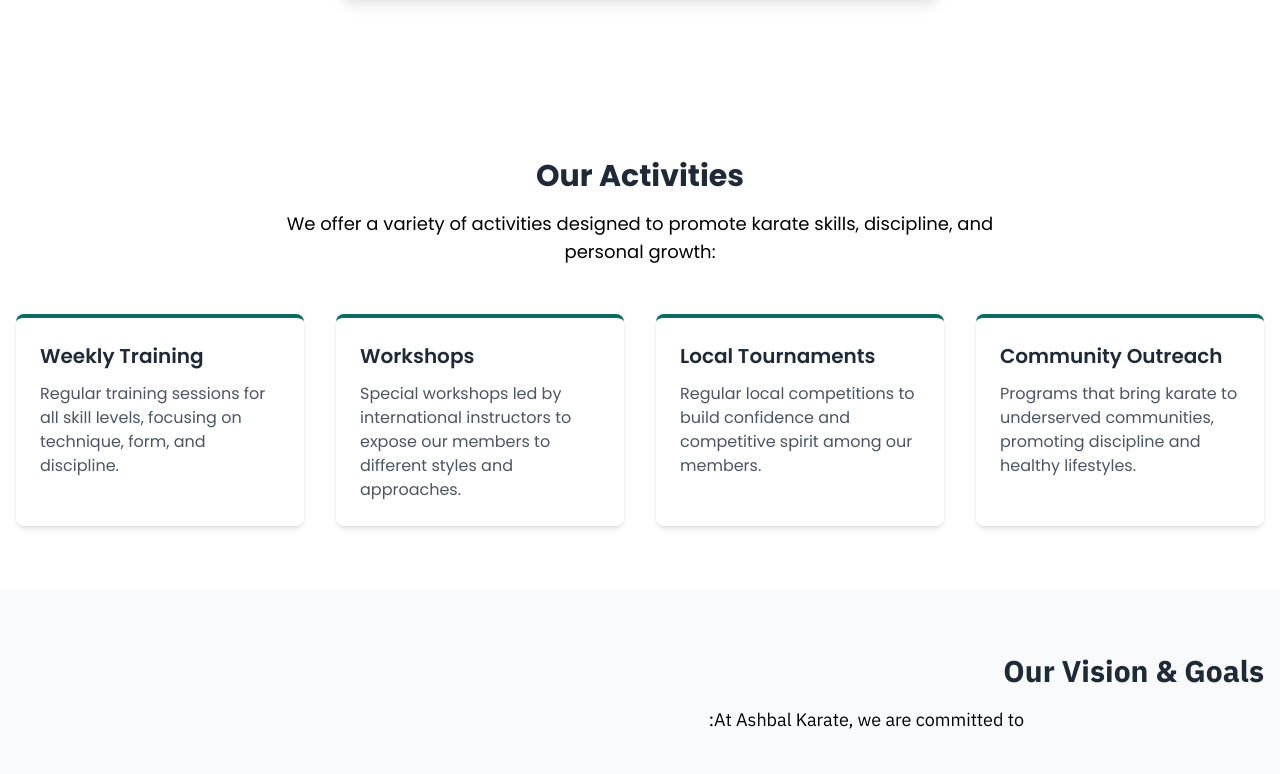
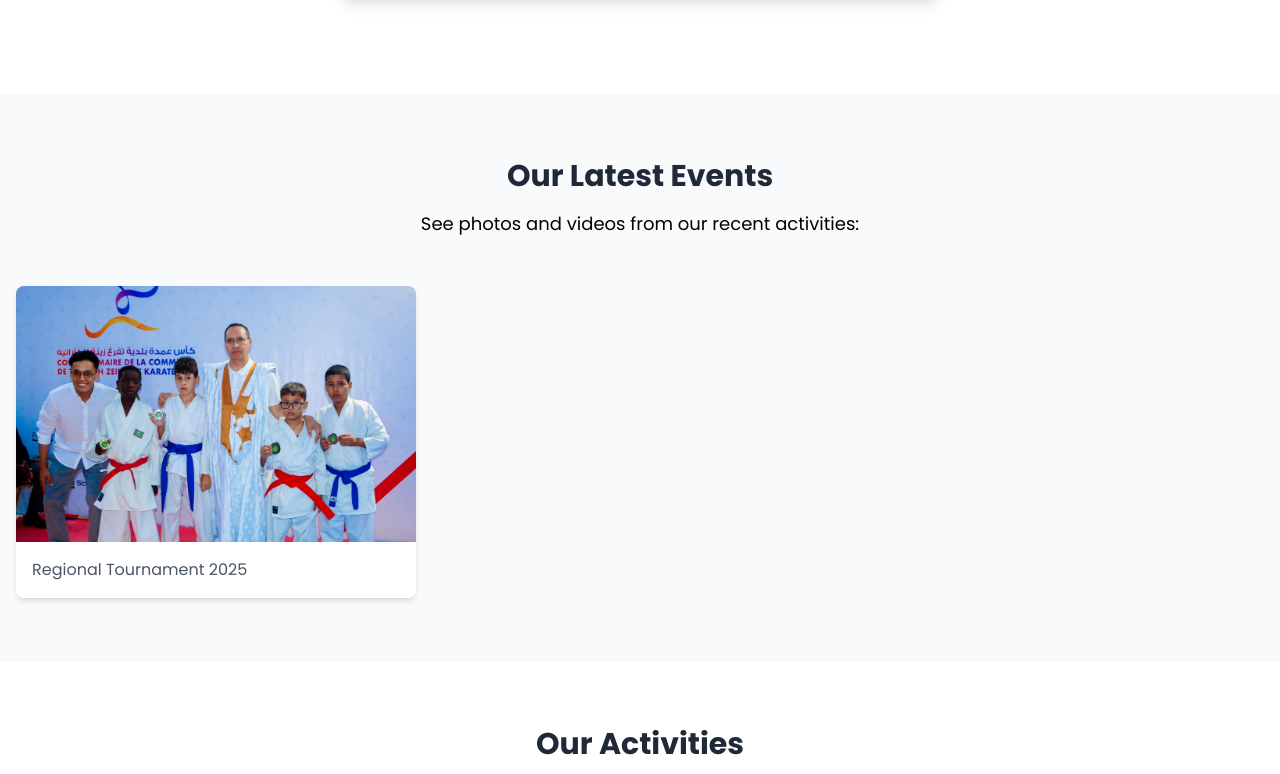
Before and after one commit to medbeyah/karatecubs, a React (Vite) app: page / in a window 1280 px wide. Shown: the part 686-1460 px from the top of the page. Built offline with nearby package versions, Linux system fonts and the light colour scheme.

Commit message:
Update website content - added EventsSection, updated translations and components

```diff
--- a/index.html
+++ b/index.html
@@ -2,7 +2,7 @@
 <html lang="en">
   <head>
     <meta charset="UTF-8" />
-    <link rel="icon" type="image/svg+xml" href="/vite.svg" />
+    <link rel="icon" type="image/png" href="/images/favicon.png" />
     <meta name="viewport" content="width=device-width, initial-scale=1.0" />
     <title>Ashbal Karate</title>
     <link rel="preconnect" href="https://fonts.googleapis.com">
--- a/src/App.tsx
+++ b/src/App.tsx
@@ -3,6 +3,7 @@ import { LanguageProvider } from './contexts/LanguageContext';
 import Header from './components/Header';
 import Hero from './components/Hero';
 import PresidentSection from './components/PresidentSection';
+import EventsSection from './components/EventsSection';
 import ActivitiesSection from './components/ActivitiesSection';
 import VisionSection from './components/VisionSection';
 import ContactSection from './components/ContactSection';
@@ -15,6 +16,7 @@ function App() {
         <Header />
         <main>
           <Hero />
+          <EventsSection />
           <ActivitiesSection />
           <VisionSection />
           <PresidentSection />
--- /dev/null
+++ b/src/components/EventsSection.tsx
@@ -0,0 +1,47 @@
+import React from 'react';
+import { useLanguage } from '../hooks/useLanguage';
+
+const EventsSection: React.FC = () => {
+  const { locale } = useLanguage();
+
+  return (
+    <section id="events" className="py-16 bg-gray-50">
+      <div className="container mx-auto px-4">
+        <h2 className="text-3xl font-bold mb-4 text-center text-gray-800">
+          {locale.events.title}
+        </h2>
+        <p className="text-lg text-center mb-12 max-w-3xl mx-auto">
+          {locale.events.description}
+        </p>
+
+        <div className="grid grid-cols-1 md:grid-cols-2 lg:grid-cols-3 gap-6">
+          {locale.events.items.map((item, index) => (
+            <div key={index} className="group relative overflow-hidden rounded-lg shadow-md hover:shadow-lg transition-shadow">
+              {item.type === 'image' ? (
+                <img
+                  src={item.src}
+                  alt={item.caption}
+                  className="w-full h-64 object-cover"
+                />
+              ) : (
+                <div className="relative pt-[56.25%]"> {/* 16:9 aspect ratio */}
+                  <iframe
+                    src={item.src}
+                    className="absolute top-0 left-0 w-full h-full"
+                    frameBorder="0"
+                    allowFullScreen
+                  />
+                </div>
+              )}
+              <div className="p-4 bg-white">
+                <p className="text-gray-600">{item.caption}</p>
+              </div>
+            </div>
+          ))}
+        </div>
+      </div>
+    </section>
+  );
+};
+
+export default EventsSection;
--- a/src/components/PresidentSection.tsx
+++ b/src/components/PresidentSection.tsx
@@ -10,7 +10,7 @@ const PresidentSection: React.FC = () => {
         <div className="flex flex-col md:flex-row items-center md:space-x-8">
           <div className="md:w-1/3 mb-8 md:mb-0">
             <img
-              src="/assets/images/president/president.jpg"
+              src="/images/president.jpg"
               alt="President Ahmed El Ketab"
               className="rounded-full w-64 h-64 object-cover shadow-lg mx-auto border-4 border-red-700"
             />
--- a/src/locales/ar.ts
+++ b/src/locales/ar.ts
@@ -72,5 +72,16 @@ export const ar = {
       message: "أدخل رسالتك"
     }
   },
-  language: "اللغة"
+  language: "اللغة",
+  events: {
+    title: "أحدث فعالياتنا",
+    description: "شاهد صور وفيديوهات من أنشطتنا الأخيرة:",
+    items: [
+      {
+        type: "image",
+        src: "/images/coupe.jpg",
+        caption: "البطولة الإقليمية 2025"
+      }
+    ]
+  }
 };
--- a/src/locales/en.ts
+++ b/src/locales/en.ts
@@ -72,5 +72,16 @@ export const en = {
       message: "Enter your message"
     }
   },
-  language: "Language"
+  language: "Language",
+  events: {
+    title: "Our Latest Events",
+    description: "See photos and videos from our recent activities:",
+    items: [
+      {
+        type: "image",
+        src: "/images/coupe.jpg",
+        caption: "Regional Tournament 2025"
+      }
+    ]
+  }
 };
--- a/src/locales/fr.ts
+++ b/src/locales/fr.ts
@@ -72,5 +72,16 @@ export const fr = {
       message: "Entrez votre message"
     }
   },
-  language: "Langue"
+  language: "Langue",
+  events: {
+    title: "Nos Derniers Événements",
+    description: "Voir les photos et vidéos de nos activités récentes:",
+    items: [
+      {
+        type: "image",
+        src: "/images/coupe.jpg",
+        caption: "Tournoi Régional 2025"
+      }
+    ]
+  }
 };
```
